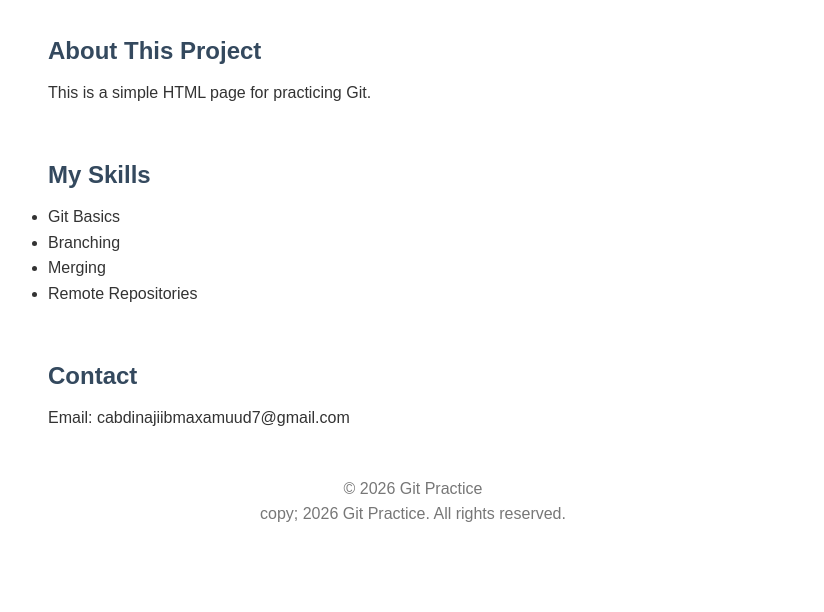
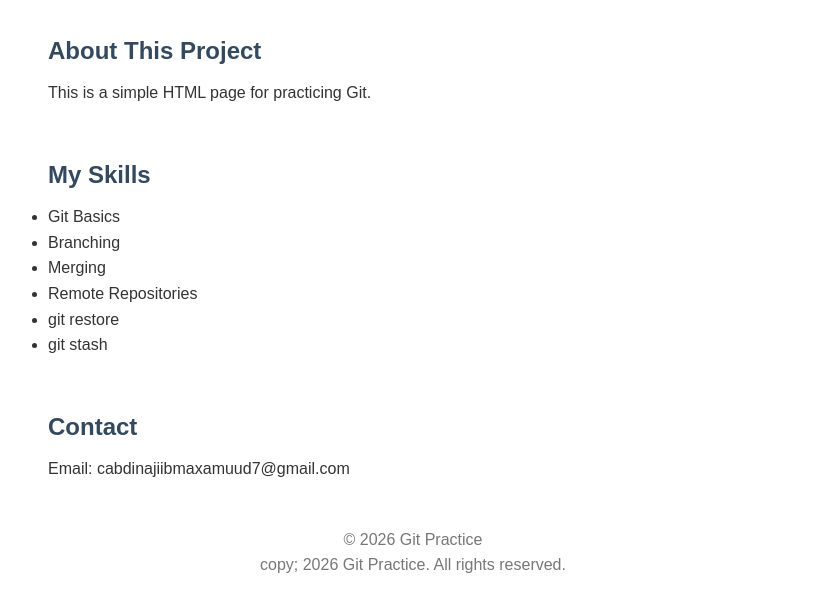
Before and after one commit to Najiib-mahamuud/lesson-2-practice, a plain HTML site: page index.html in a window 1280 px wide. Shown: the part 142-754 px from the top of the page, without its empty margins (227-1051 px from the left). Drawn offline with Linux system fonts and the light colour scheme.

Commit message:
53 - Updated skills list in HTML

```diff
--- a/index.html
+++ b/index.html
@@ -29,6 +29,8 @@
                 <li>Branching</li>
                 <li>Merging</li>
                 <li>Remote Repositories</li>
+                <li>git restore</li>
+                <li>git stash</li>
             </ul>
         </section>
     <section>
```
